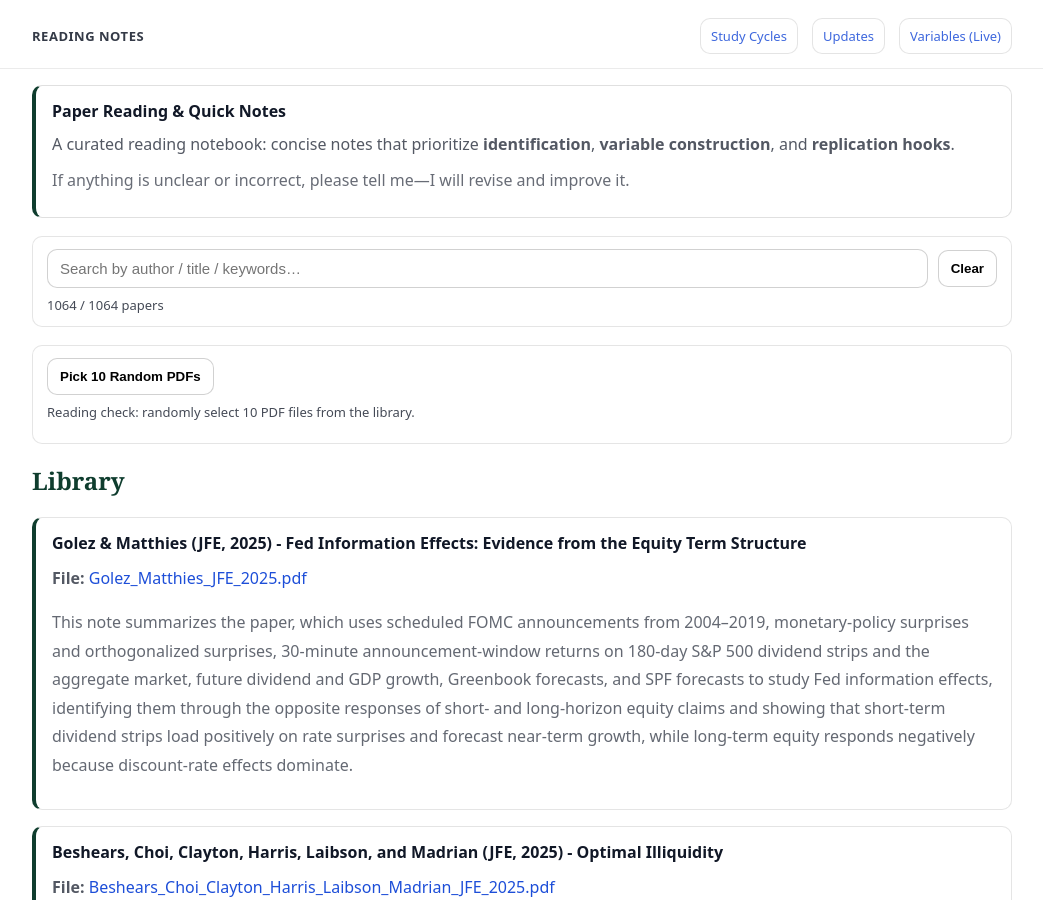
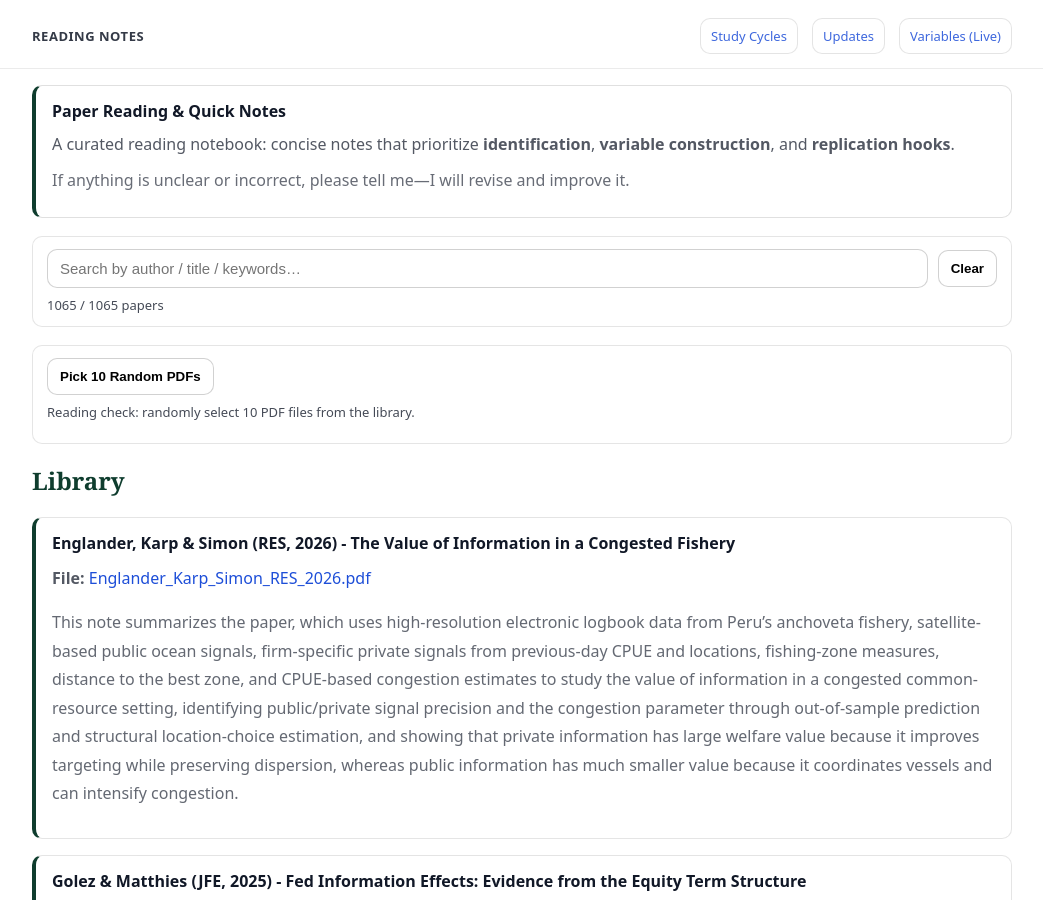
Before and after one commit to yaxinzn/study-archive, a Jekyll site: the page built from reading/index.md, in a window 1280 px wide and 900 px high. Shown: the whole window, without its empty margins (118-1161 px from the left). Built offline with Jekyll 4.4.1, drawn with Linux system fonts in a browser that asks for light colours.

Commit message:
Reading: add/update Englander_Karp_Simon_RES_2026.pdf

```diff
--- a/_data/reading.yml
+++ b/_data/reading.yml
@@ -1,3 +1,7 @@
+- title: "Englander, Karp & Simon (RES, 2026) - The Value of Information in a Congested Fishery"
+  file: "Englander_Karp_Simon_RES_2026.pdf"
+  desc: "This note summarizes the paper, which uses high-resolution electronic logbook data from Peru’s anchoveta fishery, satellite-based public ocean signals, firm-specific private signals from previous-day CPUE and locations, fishing-zone measures, distance to the best zone, and CPUE-based congestion estimates to study the value of information in a congested common-resource setting, identifying public/private signal precision and the congestion parameter through out-of-sample prediction and structural location-choice estimation, and showing that private information has large welfare value because it improves targeting while preserving dispersion, whereas public information has much smaller value because it coordinates vessels and can intensify congestion."
+
 - title: "Golez & Matthies (JFE, 2025) - Fed Information Effects: Evidence from the Equity Term Structure"
   file: "Golez_Matthies_JFE_2025.pdf"
   desc: "This note summarizes the paper, which uses scheduled FOMC announcements from 2004–2019, monetary-policy surprises and orthogonalized surprises, 30-minute announcement-window returns on 180-day S&P 500 dividend strips and the aggregate market, future dividend and GDP growth, Greenbook forecasts, and SPF forecasts to study Fed information effects, identifying them through the opposite responses of short- and long-horizon equity claims and showing that short-term dividend strips load positively on rate surprises and forecast near-term growth, while long-term equity responds negatively because discount-rate effects dominate."
```
Also changed, not shown: 1 other file.
